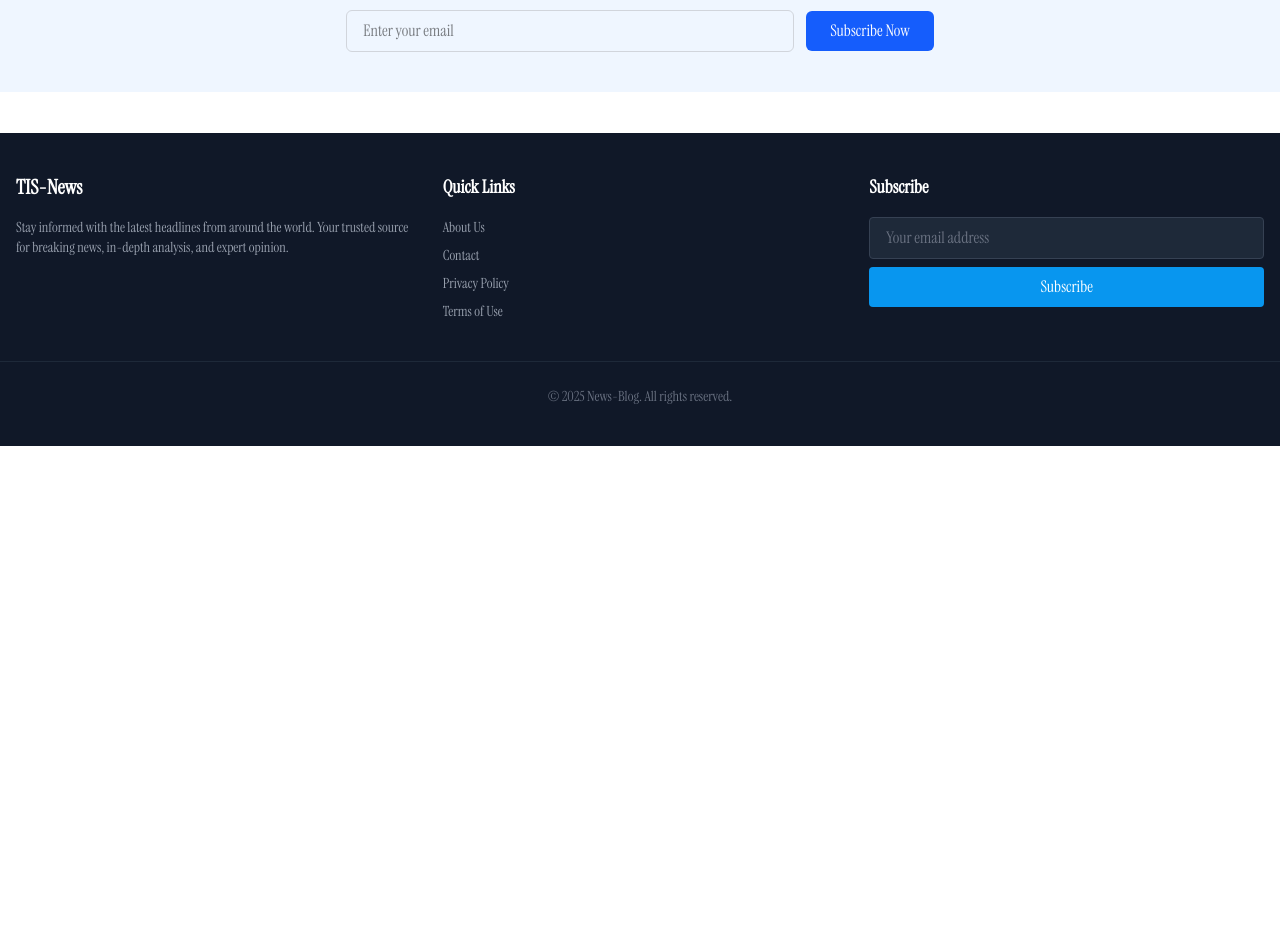
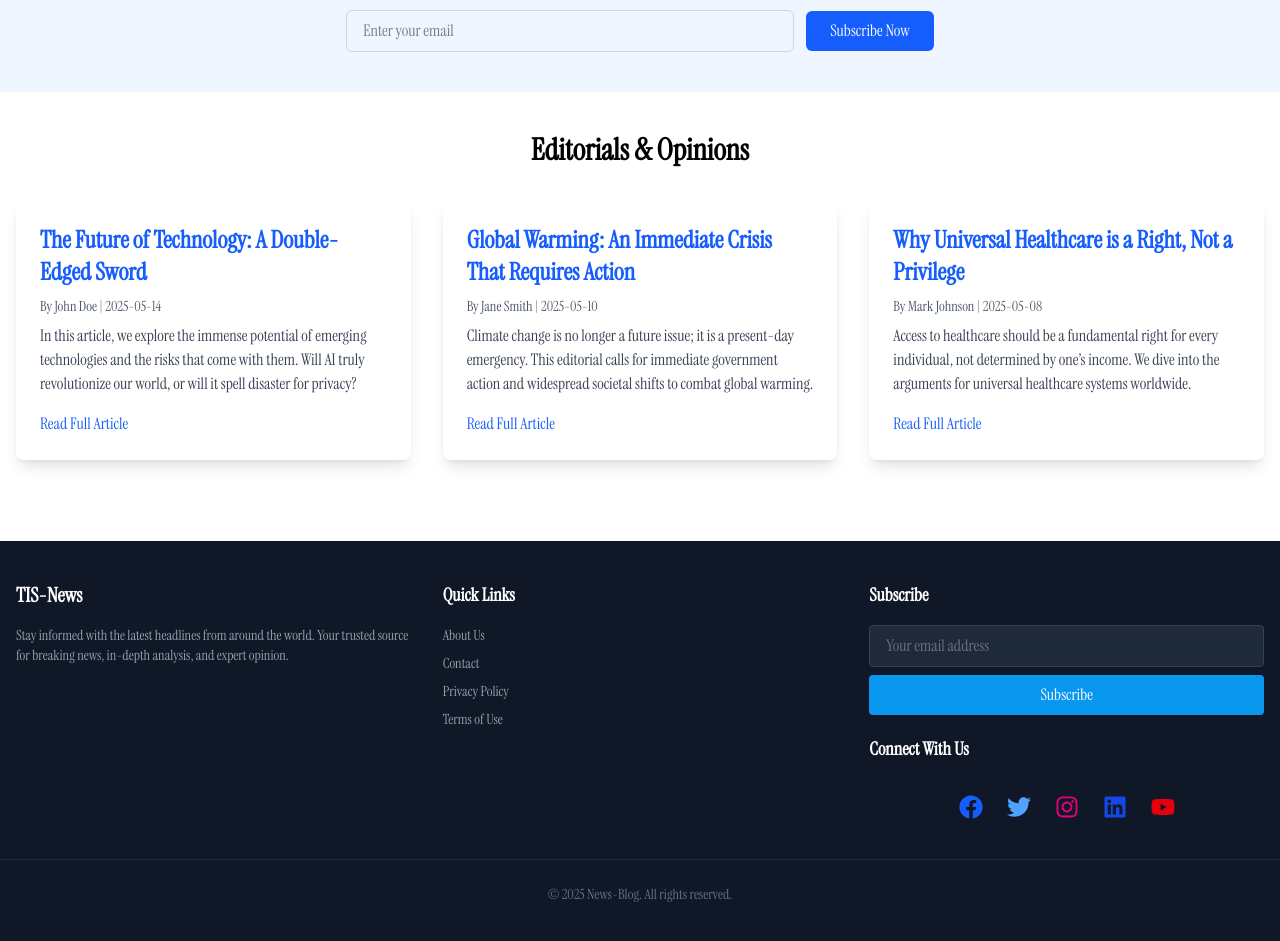
Before and after one commit to tawhid3482/News-Blog, a Next.js app: page / in a window 1280 px wide. Shown: the part 2340-3281 px from the top of the page. Before the commit the page ends 2786 px from the top, so only its background shows below. Built offline with nearby package versions, Linux system fonts and the light colour scheme.

Commit message:
Editorials

```diff
--- a/src/app/layout.tsx
+++ b/src/app/layout.tsx
@@ -20,10 +20,15 @@ const instrumentSerif = Instrument_Serif({
   weight: ["400"], // or other available weights like 500, 600 etc.
 });
 
-
 export const metadata: Metadata = {
-  title: "Create Next App",
-  description: "Generated by create next app",
+  title: "TIS-News | Stay Updated with the Latest News",
+  description:
+    "TIS-News provides the latest updates on international, sports, and entertainment news. Stay informed with breaking news, articles, and in-depth reports.",
+  keywords:
+    "news, breaking news, international news, sports, entertainment, daily news, news blog",
+  authors: [{ name: "Tawhidul Islam" }],
+  viewport: "width=device-width, initial-scale=1.0", // For responsive design
+  robots: "index, follow", // Tell search engines to index and follow links
 };
 
 export default function RootLayout({
@@ -34,7 +39,7 @@ export default function RootLayout({
   return (
     <html lang="en">
       <body
-        className={`${geistSans.variable} ${geistMono.variable} ${instrumentSerif.variable} antialiased max-w-7xl mx-auto  ` }
+        className={`${geistSans.variable} ${geistMono.variable} ${instrumentSerif.variable} antialiased max-w-7xl mx-auto  `}
       >
         <Navbar></Navbar>
         <main className="flex flex-col min-h-screen">
--- a/src/app/page.tsx
+++ b/src/app/page.tsx
@@ -2,6 +2,8 @@ import Hero from "@/components/ui/HomePage/HeroSection/HeroSection";
 import News from "@/components/ui/HomePage/News/News";
 import Newsletter from "@/components/ui/HomePage/Newsletter/Newsletter";
 import VideoNews from "@/components/ui/HomePage/VideoNews/VideoNews";
+import EditorialsSection from "@/components/ui/Shared/Test";
+import Test from "@/components/ui/Shared/Test";
 import React from "react";
 
 const HomePage = () => {
@@ -11,6 +13,8 @@ const HomePage = () => {
       <News />
       <VideoNews />
       <Newsletter></Newsletter>
+      <EditorialsSection></EditorialsSection>
+      {/* <Test></Test> */}
     </>
   );
 };
--- /dev/null
+++ b/src/components/ui/HomePage/Editorials/Editorials.tsx
@@ -0,0 +1,61 @@
+import Link from "next/link";
+
+const editorials = [
+  {
+    id: 1,
+    title: "The Future of Technology: A Double-Edged Sword",
+    author: "John Doe",
+    date: "2025-05-14",
+    excerpt:
+      "In this article, we explore the immense potential of emerging technologies and the risks that come with them. Will AI truly revolutionize our world, or will it spell disaster for privacy?",
+    slug: "future-of-technology",
+  },
+  {
+    id: 2,
+    title: "Global Warming: An Immediate Crisis That Requires Action",
+    author: "Jane Smith",
+    date: "2025-05-10",
+    excerpt:
+      "Climate change is no longer a future issue; it is a present-day emergency. This editorial calls for immediate government action and widespread societal shifts to combat global warming.",
+    slug: "global-warming-crisis",
+  },
+  {
+    id: 3,
+    title: "Why Universal Healthcare is a Right, Not a Privilege",
+    author: "Mark Johnson",
+    date: "2025-05-08",
+    excerpt:
+      "Access to healthcare should be a fundamental right for every individual, not determined by one’s income. We dive into the arguments for universal healthcare systems worldwide.",
+    slug: "universal-healthcare-right",
+  },
+];
+
+const EditorialsSection = () => {
+  return (
+    <section className="max-w-7xl mx-auto px-4 py-10">
+      <h2 className="text-3xl font-bold mb-8 text-center">Editorials & Opinions</h2>
+
+      <div className="grid grid-cols-1 sm:grid-cols-2 lg:grid-cols-3 gap-8">
+        {editorials.map((editorial) => (
+          <div key={editorial.id} className="bg-white shadow-lg rounded-lg p-6">
+            <h3 className="text-2xl font-semibold mb-2">
+              {/* Removed the <a> tag inside <Link> */}
+              <Link href={`/editorials/${editorial.slug}`} className="text-blue-600 hover:text-blue-800">
+                {editorial.title}
+              </Link>
+            </h3>
+            <p className="text-sm text-gray-600 mb-2">
+              By {editorial.author} | {editorial.date}
+            </p>
+            <p className="text-gray-700 mb-4">{editorial.excerpt}</p>
+            <Link href={`/editorials/${editorial.slug}`} className="text-blue-600 hover:text-blue-800">
+              Read Full Article
+            </Link>
+          </div>
+        ))}
+      </div>
+    </section>
+  );
+};
+
+export default EditorialsSection;
--- /dev/null
+++ b/src/components/ui/HomePage/SocialMedia/SocialMedia.tsx
@@ -0,0 +1,59 @@
+import { FaFacebook, FaTwitter, FaInstagram, FaLinkedin, FaYoutube } from "react-icons/fa";
+
+const SocialMediaLinks = () => {
+  return (
+    <div className="flex justify-center space-x-6 mt-8">
+      {/* Facebook */}
+      <a
+        href="https://www.facebook.com/yourprofile"
+        target="_blank"
+        rel="noopener noreferrer"
+        className="text-blue-600 hover:text-blue-800 text-2xl"
+      >
+        <FaFacebook />
+      </a>
+
+      {/* Twitter */}
+      <a
+        href="https://twitter.com/yourprofile"
+        target="_blank"
+        rel="noopener noreferrer"
+        className="text-blue-400 hover:text-blue-600 text-2xl"
+      >
+        <FaTwitter />
+      </a>
+
+      {/* Instagram */}
+      <a
+        href="https://www.instagram.com/yourprofile"
+        target="_blank"
+        rel="noopener noreferrer"
+        className="text-pink-600 hover:text-pink-800 text-2xl"
+      >
+        <FaInstagram />
+      </a>
+
+      {/* LinkedIn */}
+      <a
+        href="https://www.linkedin.com/in/yourprofile"
+        target="_blank"
+        rel="noopener noreferrer"
+        className="text-blue-700 hover:text-blue-900 text-2xl"
+      >
+        <FaLinkedin />
+      </a>
+
+      {/* YouTube */}
+      <a
+        href="https://www.youtube.com/c/yourchannel"
+        target="_blank"
+        rel="noopener noreferrer"
+        className="text-red-600 hover:text-red-800 text-2xl"
+      >
+        <FaYoutube />
+      </a>
+    </div>
+  );
+};
+
+export default SocialMediaLinks;
--- a/src/components/ui/Shared/Footer/Footer.tsx
+++ b/src/components/ui/Shared/Footer/Footer.tsx
@@ -1,3 +1,5 @@
+import SocialMediaLinks from "../../HomePage/SocialMedia/SocialMedia";
+
 const Footer = () => {
   return (
     <footer className="bg-gray-900 text-white py-10 mt-10 border-t">
@@ -6,7 +8,9 @@ const Footer = () => {
         <div>
           <h2 className="text-xl font-semibold mb-4">TIS-News</h2>
           <p className="text-gray-400 text-sm">
-            Stay informed with the latest headlines from around the world. Your trusted source for breaking news, in-depth analysis, and expert opinion.
+            Stay informed with the latest headlines from around the world. Your
+            trusted source for breaking news, in-depth analysis, and expert
+            opinion.
           </p>
         </div>
 
@@ -14,10 +18,26 @@ const Footer = () => {
         <div>
           <h3 className="text-lg font-semibold mb-4">Quick Links</h3>
           <ul className="space-y-2 text-sm text-gray-400">
-            <li><a href="/about" className="hover:text-white transition">About Us</a></li>
-            <li><a href="/contact" className="hover:text-white transition">Contact</a></li>
-            <li><a href="/privacy" className="hover:text-white transition">Privacy Policy</a></li>
-            <li><a href="/terms" className="hover:text-white transition">Terms of Use</a></li>
+            <li>
+              <a href="/about" className="hover:text-white transition">
+                About Us
+              </a>
+            </li>
+            <li>
+              <a href="/contact" className="hover:text-white transition">
+                Contact
+              </a>
+            </li>
+            <li>
+              <a href="/privacy" className="hover:text-white transition">
+                Privacy Policy
+              </a>
+            </li>
+            <li>
+              <a href="/terms" className="hover:text-white transition">
+                Terms of Use
+              </a>
+            </li>
           </ul>
         </div>
 
@@ -37,6 +57,9 @@ const Footer = () => {
               Subscribe
             </button>
           </form>
+          <h3 className="text-lg font-semibold  my-5">Connect With Us</h3>
+
+          <SocialMediaLinks></SocialMediaLinks>
         </div>
       </div>
 
--- /dev/null
+++ b/src/components/ui/Shared/Test.tsx
@@ -0,0 +1,61 @@
+import Link from "next/link";
+
+const editorials = [
+  {
+    id: 1,
+    title: "The Future of Technology: A Double-Edged Sword",
+    author: "John Doe",
+    date: "2025-05-14",
+    excerpt:
+      "In this article, we explore the immense potential of emerging technologies and the risks that come with them. Will AI truly revolutionize our world, or will it spell disaster for privacy?",
+    slug: "future-of-technology",
+  },
+  {
+    id: 2,
+    title: "Global Warming: An Immediate Crisis That Requires Action",
+    author: "Jane Smith",
+    date: "2025-05-10",
+    excerpt:
+      "Climate change is no longer a future issue; it is a present-day emergency. This editorial calls for immediate government action and widespread societal shifts to combat global warming.",
+    slug: "global-warming-crisis",
+  },
+  {
+    id: 3,
+    title: "Why Universal Healthcare is a Right, Not a Privilege",
+    author: "Mark Johnson",
+    date: "2025-05-08",
+    excerpt:
+      "Access to healthcare should be a fundamental right for every individual, not determined by one’s income. We dive into the arguments for universal healthcare systems worldwide.",
+    slug: "universal-healthcare-right",
+  },
+];
+
+const EditorialsSection = () => {
+  return (
+    <section className="max-w-7xl mx-auto px-4 py-10">
+      <h2 className="text-3xl font-bold mb-8 text-center">Editorials & Opinions</h2>
+
+      <div className="grid grid-cols-1 sm:grid-cols-2 lg:grid-cols-3 gap-8">
+        {editorials.map((editorial) => (
+          <div key={editorial.id} className="bg-white shadow-lg rounded-lg p-6">
+            <h3 className="text-2xl font-semibold mb-2">
+              {/* Removed the <a> tag inside <Link> */}
+              <Link href={`/editorials/${editorial.slug}`} className="text-blue-600 hover:text-blue-800">
+                {editorial.title}
+              </Link>
+            </h3>
+            <p className="text-sm text-gray-600 mb-2">
+              By {editorial.author} | {editorial.date}
+            </p>
+            <p className="text-gray-700 mb-4">{editorial.excerpt}</p>
+            <Link href={`/editorials/${editorial.slug}`} className="text-blue-600 hover:text-blue-800">
+              Read Full Article
+            </Link>
+          </div>
+        ))}
+      </div>
+    </section>
+  );
+};
+
+export default EditorialsSection;
```
